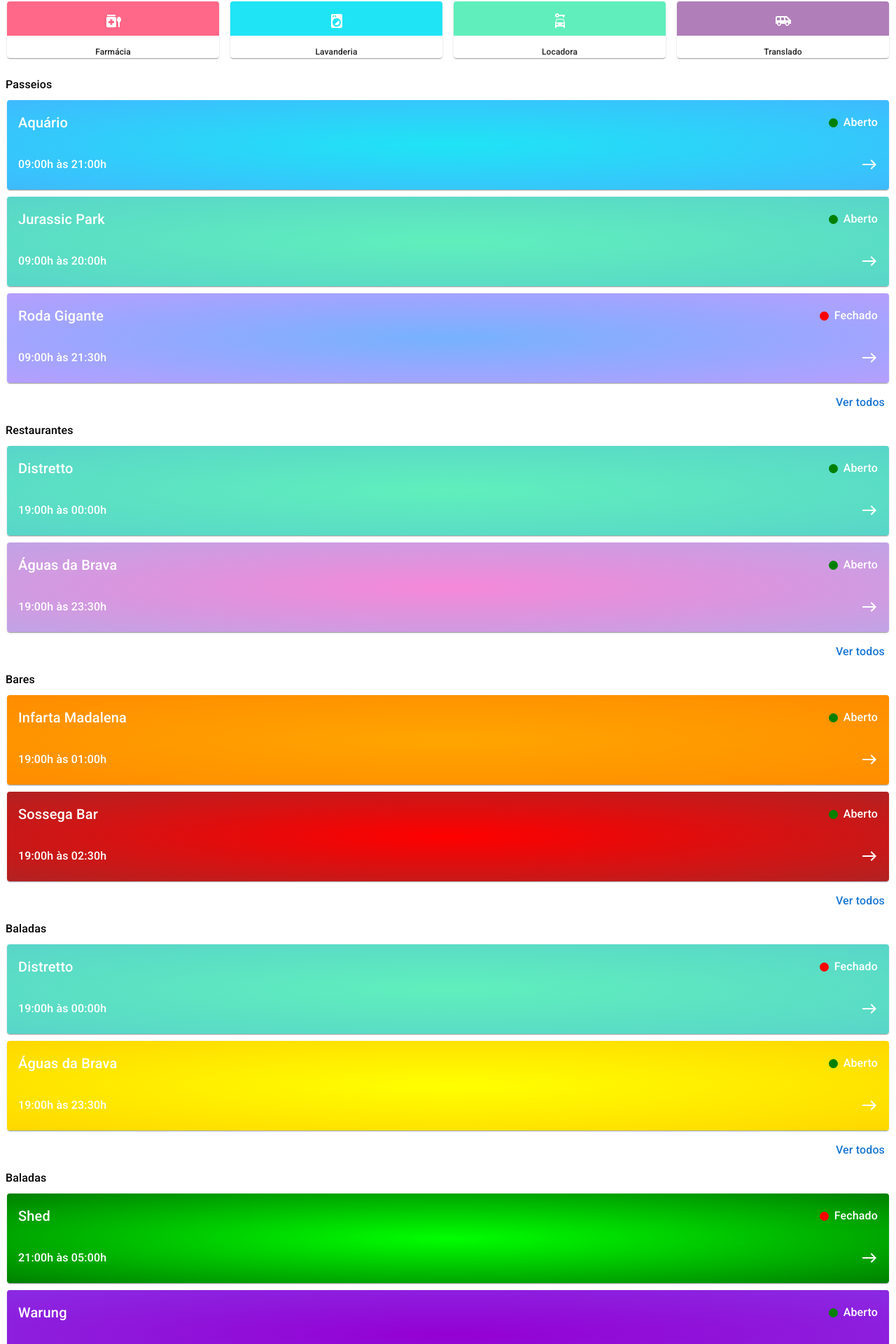
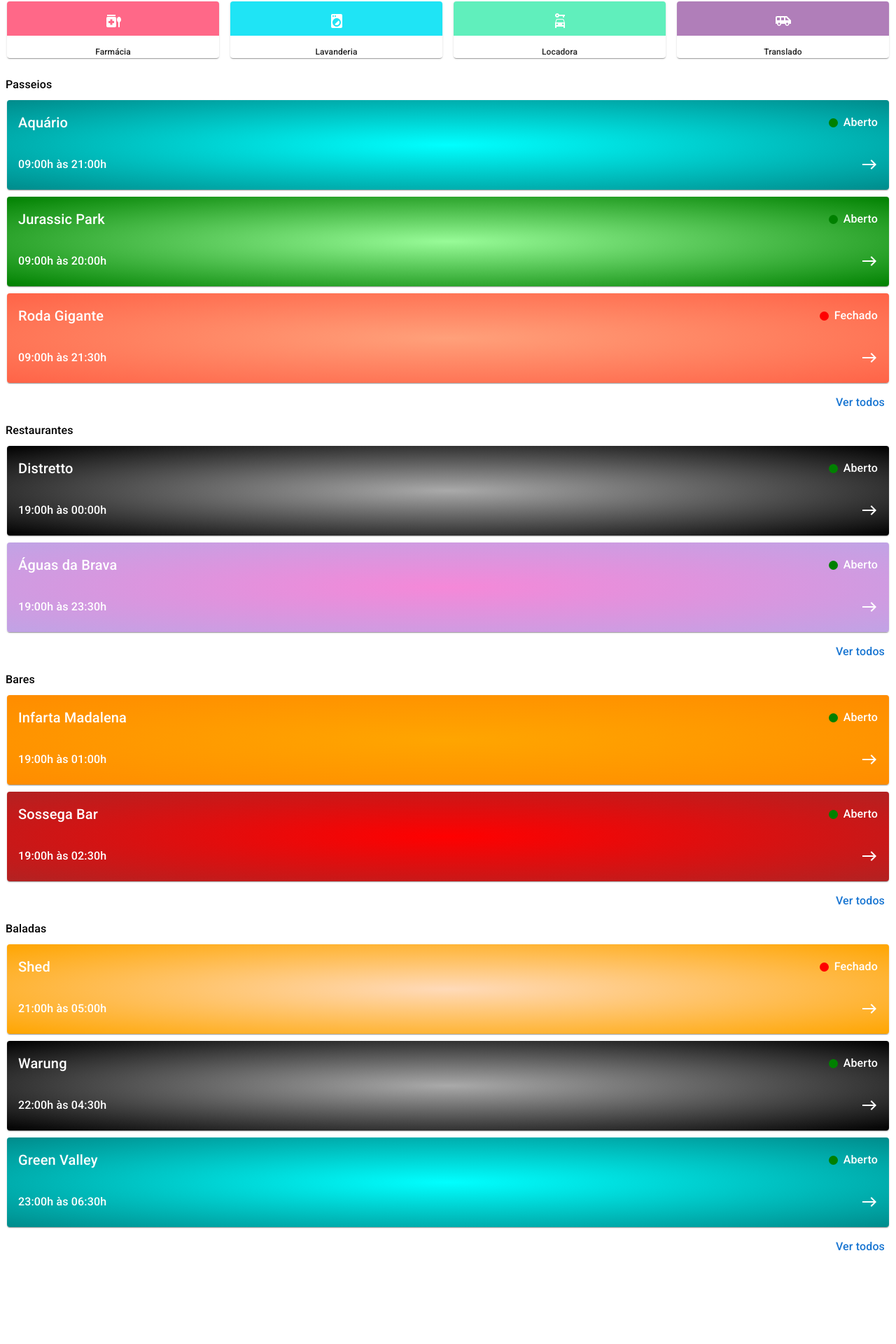
Before and after one commit to YuriAlvarenga/concierge, a React (Vite) app: page / in a window 1280 px wide. Shown: the part 917-2837 px from the top of the page at 70% size. After the commit the page ends 2790 px from the top, so only its background shows below. Built offline with nearby package versions, Linux system fonts and the light colour scheme.

Commit message:
cores dos cards!

```diff
--- a/src/pages/home.jsx
+++ b/src/pages/home.jsx
@@ -22,14 +22,14 @@ export default function Home() {
         <SmallCard/>
         <>
           <Title title={"Passeios"}/>
-          <CardComponent gradientColors={['#1fe4f5, #3fbafe']} title={"Aquário"} horario={"09:00h às 21:00h"} status={"Aberto"}/>
-          <CardComponent gradientColors={['#60efbc, #58d5c9']} title={"Jurassic Park"} horario={"09:00h às 20:00h"} status={"Aberto"}/>
-          <CardComponent gradientColors={['#76b2fe, #b69efe']} title={"Roda Gigante"} horario={"09:00h às 21:30h"} status={"Fechado"}/>
+          <CardComponent gradientColors={['#00FFFF', '#008B8B']} title={"Aquário"} horario={"09:00h às 21:00h"} status={"Aberto"}/>
+          <CardComponent gradientColors={['#98FB98', '#008000']} title={"Jurassic Park"} horario={"09:00h às 20:00h"} status={"Aberto"}/>
+          <CardComponent gradientColors={['#FFA07A', '#FF6347']} title={"Roda Gigante"} horario={"09:00h às 21:30h"} status={"Fechado"}/>
           <SeeAll/>
         </>
         <>
           <Title title={"Restaurantes"}/>
-          <CardComponent gradientColors={['#60efbc, #58d5c9']} title={"Distretto"} horario={"19:00h às 00:00h"} status={"Aberto"}/>
+          <CardComponent gradientColors={['#AAAAAA', '#000000']} title={"Distretto"} horario={"19:00h às 00:00h"} status={"Aberto"}/>
           <CardComponent gradientColors={['#f588d8, #c0a3e5']} title={"Águas da Brava"} horario={"19:00h às 23:30h"} status={"Aberto"}/>
           <SeeAll/>
         </>
@@ -41,14 +41,8 @@ export default function Home() {
         </>
         <>
           <Title title={"Baladas"}/>
-          <CardComponent gradientColors={['#60efbc, #58d5c9']} title={"Distretto"} horario={"19:00h às 00:00h"} status={"Fechado"}/>
-          <CardComponent gradientColors={['#FFFF00', '#FFD700']} title={"Águas da Brava"} horario={"19:00h às 23:30h"} status={"Aberto"}/>
-          <SeeAll/>
-        </>
-        <>
-          <Title title={"Baladas"}/>
-          <CardComponent gradientColors={['#00FF00', '#008000']} title={"Shed"} horario={"21:00h às 05:00h"} status={"Fechado"}/>
-          <CardComponent gradientColors={['#9400D3', '#8A2BE2']} title={"Warung"} horario={"22:00h às 04:30h"} status={"Aberto"}/>
+          <CardComponent gradientColors={['#FFDAB9', '#FFA500']} title={"Shed"} horario={"21:00h às 05:00h"} status={"Fechado"}/>
+          <CardComponent gradientColors={['#AAAAAA', '#000000']} title={"Warung"} horario={"22:00h às 04:30h"} status={"Aberto"}/>
           <CardComponent gradientColors={['#00FFFF', '#008B8B']} title={"Green Valley"} horario={"23:00h às 06:30h"} status={"Aberto"}/>
           <SeeAll/>
         </>
```
